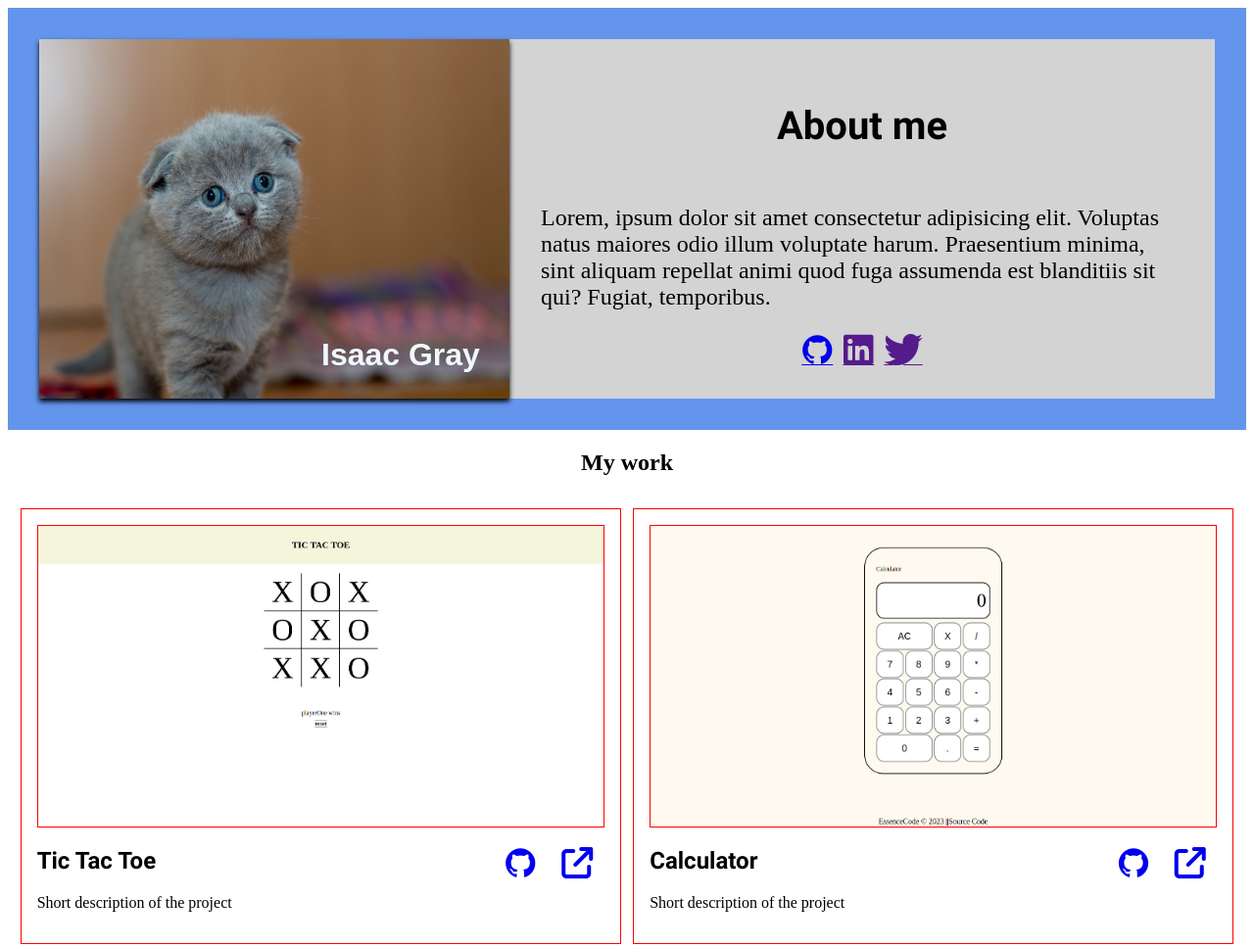
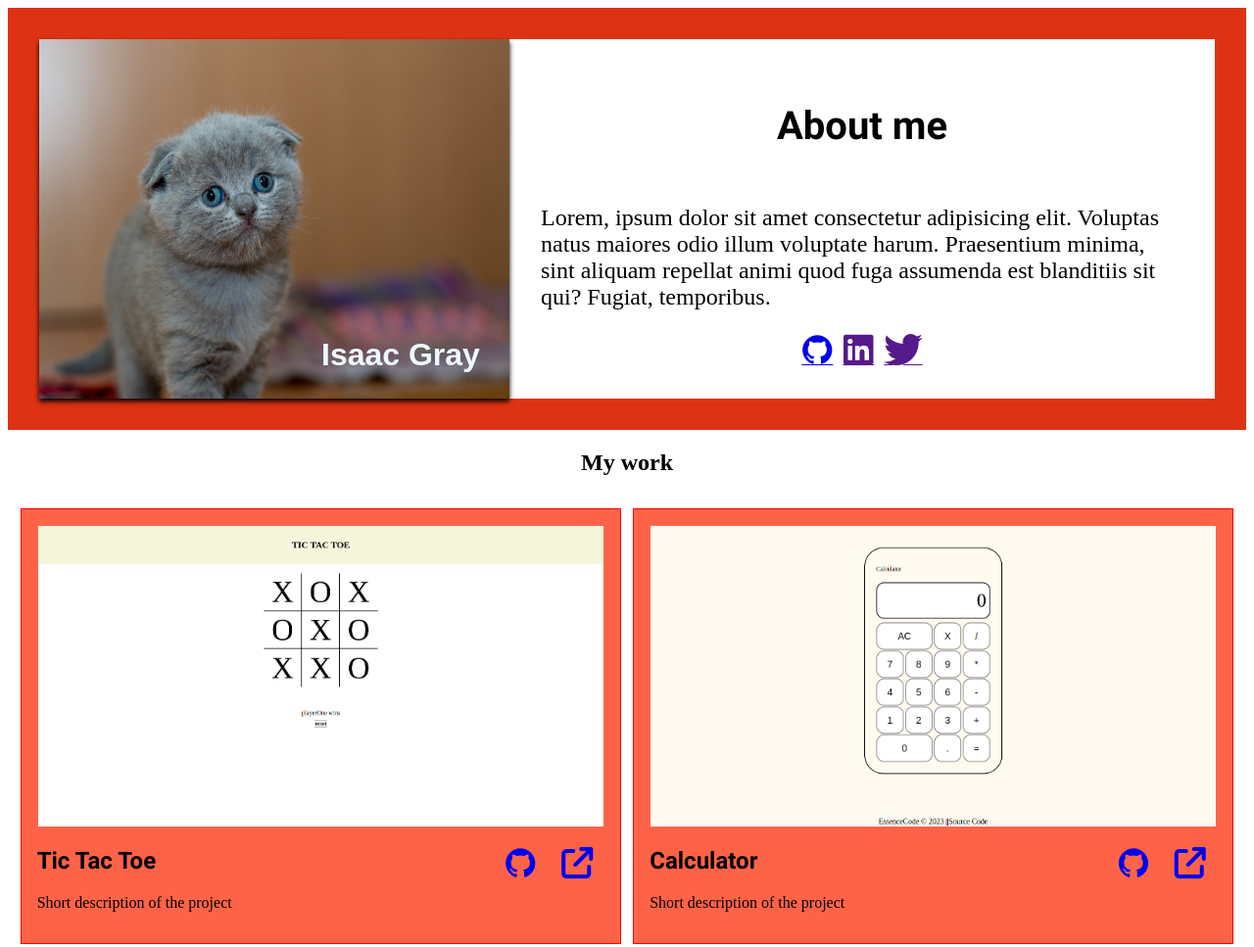
Before and after one commit to Crn0/Homepage, a website: page index.html in a window 1280 px wide. Shown: the top 967 px of the page at 98% size. Drawn offline with nearby package versions, Linux system fonts and the light colour scheme; a web font is replaced by a local one.

Commit message:
Add transition and change background color

```diff
--- a/style.css
+++ b/style.css
@@ -1,7 +1,8 @@
 :root {
-    --header-background-color: cornflowerblue;
+    --header-background-color: #dd3314;
     --name-color: aliceblue;
-    --about-me-background-color:lightgrey;
+    --about-me-background-color:white;
+    --background-color:tomato;
 }
 
 @font-face {
@@ -122,15 +123,16 @@ main {
 }
 
 .project {
+    background: var(--background-color);
     border: 1px solid red;
     padding: 1rem;
 }
 /* project image frame */
 .project-image {
-    border-bottom: 1px solid red;
-    border-top: 1px solid red;
-    border-left: 1px solid red;
-    border-right: 1px solid red;
+    border-bottom: 1px solid var(--background-color);
+    border-top: 1px solid var(--background-color);
+    border-left: 1px solid var(--background-color);
+    border-right: 1px solid var(--background-color);
 }
 /* project img */
 .project-image > img {
@@ -250,6 +252,37 @@ main {
     justify-content: center;
     gap: 10px;
 }
+
+
+@keyframes onHover {
+    from {
+        transform: rotate(0);
+    }
+
+    to {
+        transform: rotate(2turn);
+    }
+}
+
+/* transition */
+
+.project {
+    transition: transform 900ms ease-in-out;
+}
+
+.project:hover {
+    transform: scale(1.2) rotate(1turn);
+}
+
+
+i {
+    transition: transform 900ms ease-in-out;
+}
+
+i:hover {
+    transform: scale(1, 2) rotate(1turn) ;
+}
+
 
 /* mobile */
 @media (max-width: 600px) {
```
